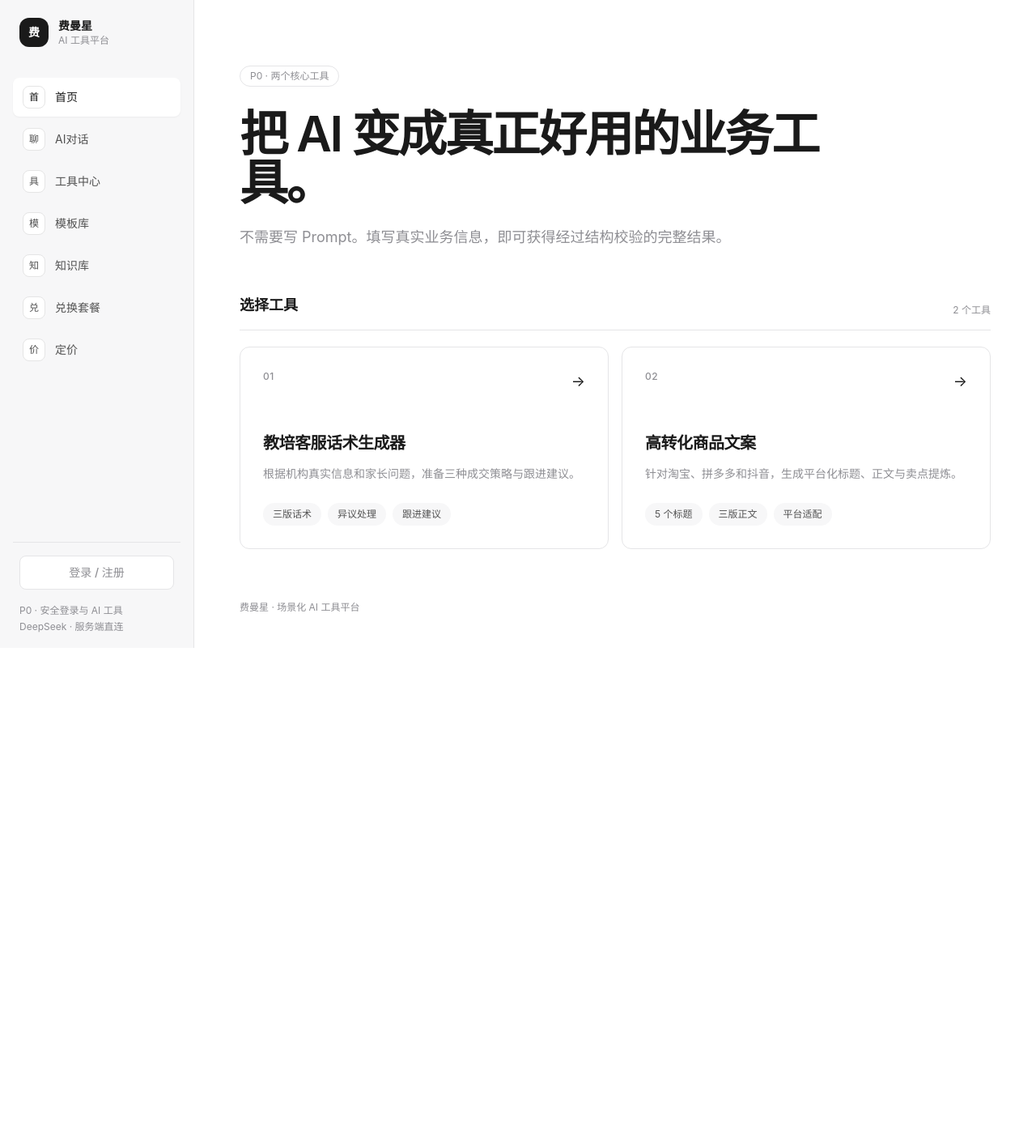
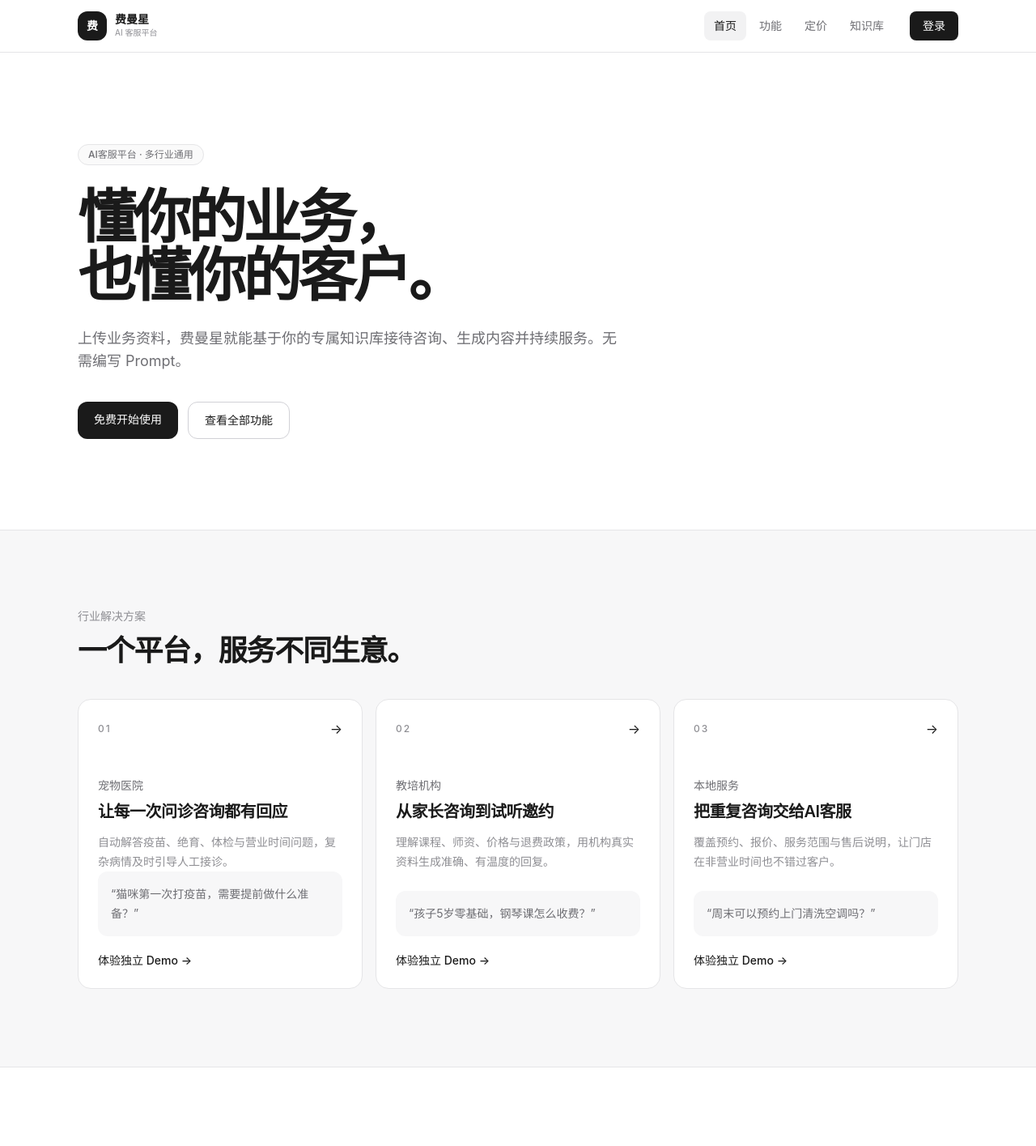
Before and after one commit to loicluo08-ui/feiman-star, a Next.js app: page / in a window 1280 px wide. Shown: the top 1415 px of the page at 81% size. Before the commit the page ends 838 px from the top, so only its background shows below. Built offline with nearby package versions, Linux system fonts and the light colour scheme; no server answers.

Commit message:
feat: rebuild homepage for multi-industry AI service

```diff
--- /dev/null
+++ b/app/demos/[industry]/page.tsx
@@ -0,0 +1,71 @@
+import type { Metadata } from "next";
+import Link from "next/link";
+import { notFound } from "next/navigation";
+
+const demos = {
+  "pet-hospital": {
+    name: "宠物医院",
+    title: "宠物医院 AI 客服 Demo",
+    description: "基于门店服务说明，回答常见问诊前咨询，并识别需要人工或线下就医的情况。",
+    question: "猫咪第一次打疫苗，需要提前做什么准备？",
+    answer: "建议先确认猫咪已满8周龄，近期精神、食欲和排便正常，并且完成基础驱虫。接种当天请带好免疫记录，避免洗澡和长途运输。如果有呕吐、腹泻或发热，请先由医生评估，再决定是否接种。需要我帮你预约到院时间吗？",
+    source: "门店疫苗接种须知.pdf",
+  },
+  education: {
+    name: "教培机构",
+    title: "教培机构 AI 客服 Demo",
+    description: "结合课程、师资与价格资料，为家长提供准确回答并自然推进试听。",
+    question: "孩子5岁零基础，钢琴课怎么收费？之前学过半年没兴趣了。",
+    answer: "5岁零基础可以从启蒙一对一开始，单课时为120–180元，具体会根据老师级别和课包确定。之前学过但兴趣不足很常见，试听时老师会先观察孩子的节奏感和接受方式，再用游戏化练习找到兴趣点。可以先安排一次试听，不急着决定长期课包。",
+    source: "星韵钢琴课程与试听政策.md",
+  },
+  "local-service": {
+    name: "本地服务",
+    title: "本地服务 AI 客服 Demo",
+    description: "及时回答预约、报价和服务范围问题，让门店闭店后仍然能够承接线索。",
+    question: "周末可以预约上门清洗空调吗？两台挂机大概多少钱？",
+    answer: "周六、周日都可以预约。两台常规壁挂式空调基础清洗参考价为198元，若需要深度拆洗，师傅会在上门检查后说明差价，确认后才施工。请告诉我所在小区和方便的时间段，我可以先为你登记。",
+    source: "上门服务项目与报价.txt",
+  },
+} as const;
+
+type Industry = keyof typeof demos;
+
+export function generateStaticParams() {
+  return Object.keys(demos).map((industry) => ({ industry }));
+}
+
+export function generateMetadata({ params }: { params: { industry: string } }): Metadata {
+  const demo = demos[params.industry as Industry];
+  return { title: demo?.title ?? "行业 Demo" };
+}
+
+export default function IndustryDemoPage({ params }: { params: { industry: string } }) {
+  const demo = demos[params.industry as Industry];
+  if (!demo) notFound();
+
+  return (
+    <div className="mx-auto min-h-[calc(100vh-4rem)] max-w-4xl px-5 py-14 sm:px-8 sm:py-20">
+      <Link href="/#industries" className="focus-ring rounded text-sm text-[#6e6e73] hover:text-[#1a1a1a]">← 返回行业方案</Link>
+      <header className="mt-8 max-w-2xl">
+        <span className="inline-flex rounded-full bg-[#f2f2f3] px-3 py-1 text-xs font-medium text-[#6e6e73]">{demo.name} · 独立 Demo</span>
+        <h1 className="mt-5 text-4xl font-semibold tracking-[-0.04em]">{demo.title}</h1>
+        <p className="mt-4 text-sm leading-7 text-[#6e6e73]">{demo.description}</p>
+      </header>
+
+      <section className="mt-10 rounded-2xl border border-[#e5e5e7] bg-[#f7f7f8] p-5 sm:p-7" aria-label="客服对话示例">
+        <article className="ml-auto max-w-[85%] rounded-2xl bg-[#1a1a1a] px-4 py-3 text-sm leading-7 text-white">{demo.question}</article>
+        <article className="mt-4 max-w-[90%] rounded-2xl border border-[#e5e5e7] bg-white px-4 py-3 text-sm leading-7">
+          <p>{demo.answer}</p>
+          <p className="mt-3 border-t border-[#e5e5e7] pt-2 text-xs text-[#8e8e93]">参考来源：{demo.source}</p>
+        </article>
+      </section>
+
+      <div className="mt-8 flex flex-wrap gap-3">
+        <Link href="/register" className="focus-ring rounded-xl bg-[#1a1a1a] px-5 py-3 text-sm font-medium text-white">创建我的AI客服</Link>
+        <Link href="/pricing" className="focus-ring rounded-xl border border-[#d1d1d6] px-5 py-3 text-sm font-medium hover:border-[#1a1a1a]">查看定价</Link>
+      </div>
+      <p className="mt-5 text-xs leading-5 text-[#8e8e93]">以上为场景演示，正式使用时回答将基于您上传的专属资料生成。</p>
+    </div>
+  );
+}
--- a/app/page.tsx
+++ b/app/page.tsx
@@ -1,71 +1,98 @@
 import type { Metadata } from "next";
 import Link from "next/link";
 
-export const metadata: Metadata = { title: "工具首页" };
+export const metadata: Metadata = { title: "AI客服平台 · 多行业通用" };
 
-const tools = [
+const industries = [
   {
-    number: "01",
-    title: "教培客服话术生成器",
-    description: "根据机构真实信息和家长问题，准备三种成交策略与跟进建议。",
-    href: "/tools/script-generator",
-    tags: ["三版话术", "异议处理", "跟进建议"],
+    eyebrow: "宠物医院",
+    title: "让每一次问诊咨询都有回应",
+    description: "自动解答疫苗、绝育、体检与营业时间问题，复杂病情及时引导人工接诊。",
+    href: "/demos/pet-hospital",
+    sample: "猫咪第一次打疫苗，需要提前做什么准备？",
   },
   {
-    number: "02",
-    title: "高转化商品文案",
-    description: "针对淘宝、拼多多和抖音，生成平台化标题、正文与卖点提炼。",
-    href: "/tools/product-copy",
-    tags: ["5 个标题", "三版正文", "平台适配"],
+    eyebrow: "教培机构",
+    title: "从家长咨询到试听邀约",
+    description: "理解课程、师资、价格与退费政策，用机构真实资料生成准确、有温度的回复。",
+    href: "/demos/education",
+    sample: "孩子5岁零基础，钢琴课怎么收费？",
+  },
+  {
+    eyebrow: "本地服务",
+    title: "把重复咨询交给AI客服",
+    description: "覆盖预约、报价、服务范围与售后说明，让门店在非营业时间也不错过客户。",
+    href: "/demos/local-service",
+    sample: "周末可以预约上门清洗空调吗？",
   },
 ];
 
 export default function HomePage() {
   return (
-    <div className="mx-auto flex min-h-screen max-w-5xl flex-col px-5 py-12 sm:px-8 lg:px-12 lg:py-20">
-      <div className="max-w-3xl">
-        <span className="inline-flex rounded-full border border-[#e5e5e7] px-3 py-1 text-xs text-[#8e8e93]">P0 · 两个核心工具</span>
-        <h1 className="mt-7 text-4xl font-semibold tracking-[-0.04em] sm:text-6xl">把 AI 变成真正好用的业务工具。</h1>
-        <p className="mt-6 max-w-2xl text-base leading-8 text-[#8e8e93] sm:text-lg">
-          不需要写 Prompt。填写真实业务信息，即可获得经过结构校验的完整结果。
+    <div>
+      <section className="mx-auto max-w-6xl px-5 pb-20 pt-20 sm:px-8 sm:pb-28 sm:pt-28">
+        <div className="max-w-4xl">
+          <span className="inline-flex rounded-full border border-[#e5e5e7] bg-[#fafafa] px-3 py-1 text-xs font-medium text-[#6e6e73]">
+            AI客服平台 · 多行业通用
+          </span>
+          <h1 className="mt-7 text-5xl font-semibold tracking-[-0.055em] sm:text-7xl">
+            懂你的业务，<br />也懂你的客户。
+          </h1>
+          <p className="mt-7 max-w-2xl text-base leading-8 text-[#6e6e73] sm:text-lg">
+            上传业务资料，费曼星就能基于你的专属知识库接待咨询、生成内容并持续服务。无需编写 Prompt。
           </p>
+          <div className="mt-9 flex flex-wrap gap-3">
+            <Link href="/register" className="focus-ring rounded-xl bg-[#1a1a1a] px-5 py-3 text-sm font-medium text-white">免费开始使用</Link>
+            <Link href="/tools" className="focus-ring rounded-xl border border-[#d1d1d6] px-5 py-3 text-sm font-medium hover:border-[#1a1a1a]">查看全部功能</Link>
           </div>
+        </div>
+      </section>
 
-      <section aria-labelledby="tools-heading" className="mt-14">
-        <div className="flex items-end justify-between gap-4 border-b border-[#e5e5e7] pb-4">
-          <h2 id="tools-heading" className="text-lg font-semibold">
-            选择工具
-          </h2>
-          <span className="text-xs text-[#8e8e93]">2 个工具</span>
+      <section id="industries" aria-labelledby="industries-title" className="border-y border-[#e5e5e7] bg-[#f7f7f8]">
+        <div className="mx-auto max-w-6xl px-5 py-20 sm:px-8 sm:py-24">
+          <div className="max-w-2xl">
+            <p className="text-sm font-medium text-[#8e8e93]">行业解决方案</p>
+            <h2 id="industries-title" className="mt-3 text-3xl font-semibold tracking-[-0.035em] sm:text-4xl">一个平台，服务不同生意。</h2>
           </div>
-        <div className="mt-5 grid gap-4 md:grid-cols-2">
-          {tools.map((tool) => (
-            <Link
-              key={tool.href}
-              href={tool.href}
-              className="focus-ring group rounded-xl border border-[#e5e5e7] bg-white p-6 transition-all duration-200 hover:-translate-y-0.5 hover:border-neutral-300 hover:shadow-[0_16px_45px_rgba(0,0,0,0.06)] sm:p-7"
-            >
-              <div className="flex items-start justify-between gap-4">
-                <span className="text-xs font-medium tracking-wider text-[#8e8e93]">{tool.number}</span>
-                <span aria-hidden className="text-lg transition-transform group-hover:translate-x-1">
-                  →
-                </span>
+          <div className="mt-10 grid gap-4 lg:grid-cols-3">
+            {industries.map((industry, index) => (
+              <Link key={industry.href} href={industry.href} className="focus-ring group flex min-h-[320px] flex-col rounded-2xl border border-[#e5e5e7] bg-white p-6 transition-all hover:-translate-y-1 hover:shadow-[0_20px_50px_rgba(0,0,0,0.07)]">
+                <div className="flex items-center justify-between">
+                  <span className="text-xs font-medium tracking-[0.16em] text-[#8e8e93]">0{index + 1}</span>
+                  <span aria-hidden className="transition-transform group-hover:translate-x-1">→</span>
                 </div>
-              <h3 className="mt-12 text-xl font-semibold tracking-tight">{tool.title}</h3>
-              <p className="mt-3 text-sm leading-6 text-[#8e8e93]">{tool.description}</p>
-              <div className="mt-6 flex flex-wrap gap-2">
-                {tool.tags.map((tag) => (
-                  <span key={tag} className="rounded-full bg-[#f7f7f8] px-3 py-1.5 text-xs text-neutral-600">
-                    {tag}
-                  </span>
-                ))}
-              </div>
+                <p className="mt-12 text-sm font-medium text-[#6e6e73]">{industry.eyebrow}</p>
+                <h3 className="mt-2 text-xl font-semibold tracking-tight">{industry.title}</h3>
+                <p className="mt-3 text-sm leading-6 text-[#8e8e93]">{industry.description}</p>
+                <div className="mt-auto rounded-xl bg-[#f7f7f8] p-4 text-sm leading-6 text-[#6e6e73]">“{industry.sample}”</div>
+                <span className="mt-5 text-sm font-medium">体验独立 Demo →</span>
               </Link>
             ))}
           </div>
+        </div>
       </section>
 
-      <footer className="mt-auto pt-16 text-xs text-[#8e8e93]">费曼星 · 场景化 AI 工具平台</footer>
+      <section className="mx-auto grid max-w-6xl gap-8 px-5 py-20 sm:px-8 md:grid-cols-[1fr_auto] md:items-center sm:py-24">
+        <div>
+          <p className="text-sm font-medium text-[#8e8e93]">从资料到回答</p>
+          <h2 className="mt-3 max-w-2xl text-3xl font-semibold tracking-[-0.035em]">把自己的业务知识，变成随时在线的AI客服。</h2>
+        </div>
+        <Link href="/knowledge" className="focus-ring rounded-xl border border-[#d1d1d6] px-5 py-3 text-center text-sm font-medium hover:border-[#1a1a1a]">建立专属知识库</Link>
+      </section>
+
+      <footer className="border-t border-[#e5e5e7] bg-[#fafafa]">
+        <div className="mx-auto flex max-w-6xl flex-col gap-5 px-5 py-10 text-sm text-[#6e6e73] sm:flex-row sm:items-center sm:justify-between sm:px-8">
+          <div>
+            <p className="font-medium text-[#1a1a1a]">费曼星 · AI客服平台</p>
+            <p className="mt-1 text-xs">让每一家小企业都拥有自己的AI客服。</p>
+          </div>
+          <div className="flex flex-wrap gap-x-5 gap-y-2 text-xs">
+            <Link href="/pricing" className="hover:text-[#1a1a1a]">套餐与定价</Link>
+            <Link href="/login" className="hover:text-[#1a1a1a]">登录平台</Link>
+            <a href="https://github.com/loicluo08-ui/feiman-star" target="_blank" rel="noreferrer" className="hover:text-[#1a1a1a]">联系费曼星</a>
+          </div>
+        </div>
+      </footer>
     </div>
   );
 }
--- a/components/app-shell.tsx
+++ b/components/app-shell.tsx
@@ -2,40 +2,37 @@
 
 import Link from "next/link";
 import { usePathname } from "next/navigation";
-import { useState } from "react";
-import { AccountPanel } from "@/components/account-panel";
+import { useEffect, useState } from "react";
 
 const navigationItems = [
-  { href: "/", label: "首页", short: "首" },
-  { href: "/chat", label: "AI对话", short: "聊" },
-  { href: "/tools", label: "工具中心", short: "具" },
-  { href: "/templates", label: "模板库", short: "模" },
-  { href: "/knowledge", label: "知识库", short: "知" },
-  { href: "/redeem", label: "兑换套餐", short: "兑" },
-  { href: "/pricing", label: "定价", short: "价" },
+  { href: "/", label: "首页" },
+  { href: "/tools", label: "功能" },
+  { href: "/pricing", label: "定价" },
+  { href: "/knowledge", label: "知识库" },
 ];
+
+type SessionState =
+  | { loading: true }
+  | { loading: false; authenticated: boolean };
 
 function Navigation({ onNavigate }: { onNavigate?: () => void }) {
   const pathname = usePathname();
 
   return (
-    <nav aria-label="主导航" className="space-y-1">
+    <nav aria-label="主导航" className="flex flex-col gap-1 md:flex-row md:items-center md:gap-1">
       {navigationItems.map((item) => {
         const active =
           pathname === item.href ||
-          (item.href === "/tools" && pathname.startsWith("/tools/"));
+          (item.href !== "/" && pathname.startsWith(`${item.href}/`));
         return (
           <Link
             key={item.href}
             href={item.href}
             onClick={onNavigate}
-            className={`focus-ring flex items-center gap-3 rounded-lg px-3 py-2.5 text-sm transition-colors ${
-              active ? "bg-white font-medium shadow-sm" : "text-neutral-600 hover:bg-white/70"
+            className={`focus-ring rounded-lg px-3 py-2 text-sm transition-colors ${
+              active ? "bg-[#f2f2f3] font-medium text-[#1a1a1a]" : "text-[#6e6e73] hover:bg-[#f7f7f8] hover:text-[#1a1a1a]"
             }`}
           >
-            <span aria-hidden className="grid h-7 w-7 place-items-center rounded-lg border border-neutral-200 bg-white text-xs">
-              {item.short}
-            </span>
             {item.label}
           </Link>
         );
@@ -45,82 +42,69 @@ function Navigation({ onNavigate }: { onNavigate?: () => void }) {
 }
 
 export function AppShell({ children }: { children: React.ReactNode }) {
+  const pathname = usePathname();
   const [menuOpen, setMenuOpen] = useState(false);
-  const pathname = usePathname();
-  const isAuthPage =
-    pathname === "/login" ||
-    pathname === "/register" ||
-    pathname.startsWith("/auth/");
+  const [session, setSession] = useState<SessionState>({ loading: true });
+  const isAuthPage = pathname === "/login" || pathname === "/register" || pathname.startsWith("/auth/");
+
+  useEffect(() => {
+    if (isAuthPage) return;
+    let active = true;
+    fetch("/api/auth/session", { cache: "no-store" })
+      .then((response) => response.json())
+      .then((payload: { authenticated?: boolean }) => {
+        if (active) setSession({ loading: false, authenticated: Boolean(payload.authenticated) });
+      })
+      .catch(() => active && setSession({ loading: false, authenticated: false }));
+    return () => { active = false; };
+  }, [isAuthPage, pathname]);
 
   if (isAuthPage) return <>{children}</>;
 
+  const accountHref = !session.loading && session.authenticated ? "/dashboard" : "/login";
+  const accountLabel = !session.loading && session.authenticated ? "用户中心" : "登录";
+
   return (
     <div className="min-h-screen bg-white">
-      <aside className="fixed inset-y-0 left-0 z-20 hidden w-60 border-r border-[#e5e5e7] bg-[#f7f7f8] p-4 lg:flex lg:flex-col">
-        <Link href="/" className="focus-ring mb-8 flex items-center gap-3 rounded-lg px-2 py-1.5">
-          <span aria-hidden className="grid h-9 w-9 place-items-center rounded-xl bg-[#1a1a1a] text-sm font-semibold text-white">
-            费
-          </span>
+      <header className="sticky top-0 z-30 border-b border-[#e5e5e7] bg-white/90 backdrop-blur-xl">
+        <div className="mx-auto flex h-16 max-w-6xl items-center justify-between px-5 sm:px-8">
+          <Link href="/" className="focus-ring flex items-center gap-2.5 rounded-lg" aria-label="费曼星首页">
+            <span aria-hidden className="grid h-9 w-9 place-items-center rounded-xl bg-[#1a1a1a] text-sm font-semibold text-white">费</span>
             <span>
-            <span className="block text-sm font-semibold">费曼星</span>
-            <span className="block text-xs text-[#8e8e93]">AI 工具平台</span>
+              <span className="block text-sm font-semibold leading-4">费曼星</span>
+              <span className="block text-[10px] leading-4 text-[#8e8e93]">AI 客服平台</span>
             </span>
           </Link>
+
+          <div className="hidden items-center gap-3 md:flex">
             <Navigation />
-        <div className="mt-auto space-y-4 border-t border-[#e5e5e7] px-2 pt-4 text-xs leading-5 text-[#8e8e93]">
-          <AccountPanel />
-          <p>
-            P0 · 安全登录与 AI 工具
-            <br />
-            DeepSeek · 服务端直连
-          </p>
+            <Link href={accountHref} className="focus-ring ml-2 rounded-lg bg-[#1a1a1a] px-4 py-2 text-sm font-medium text-white">
+              {session.loading ? "登录" : accountLabel}
+            </Link>
           </div>
-      </aside>
 
-      <header className="sticky top-0 z-10 flex h-16 items-center justify-between border-b border-[#e5e5e7] bg-white/90 px-5 backdrop-blur lg:hidden">
-        <Link href="/" className="focus-ring flex items-center gap-2 rounded-lg">
-          <span aria-hidden className="grid h-8 w-8 place-items-center rounded-lg bg-[#1a1a1a] text-xs font-semibold text-white">
-            费
-          </span>
-          <span className="text-sm font-semibold">费曼星</span>
-        </Link>
           <button
             type="button"
             aria-label={menuOpen ? "关闭导航" : "打开导航"}
             aria-expanded={menuOpen}
             onClick={() => setMenuOpen((value) => !value)}
-          className="focus-ring grid h-10 w-10 place-items-center rounded-lg border border-[#e5e5e7] bg-white"
+            className="focus-ring grid h-10 w-10 place-items-center rounded-lg border border-[#e5e5e7] md:hidden"
           >
-          <span aria-hidden className="text-lg leading-none">{menuOpen ? "×" : "☰"}</span>
+            <span aria-hidden>{menuOpen ? "×" : "☰"}</span>
           </button>
+        </div>
+
+        {menuOpen ? (
+          <div className="border-t border-[#e5e5e7] bg-white px-5 py-4 md:hidden">
+            <Navigation onNavigate={() => setMenuOpen(false)} />
+            <Link href={accountHref} onClick={() => setMenuOpen(false)} className="focus-ring mt-3 block rounded-lg bg-[#1a1a1a] px-4 py-2.5 text-center text-sm font-medium text-white">
+              {session.loading ? "登录" : accountLabel}
+            </Link>
+          </div>
+        ) : null}
       </header>
 
-      {menuOpen ? (
-        <div className="fixed inset-0 z-30 lg:hidden">
-          <button
-            type="button"
-            aria-label="关闭导航遮罩"
-            className="absolute inset-0 bg-black/20"
-            onClick={() => setMenuOpen(false)}
-          />
-          <aside className="absolute inset-y-0 left-0 w-[min(84vw,320px)] border-r border-[#e5e5e7] bg-[#f7f7f8] p-5 shadow-xl">
-            <div className="mb-8 flex items-center justify-between">
-              <span className="font-semibold">费曼星</span>
-              <button
-                type="button"
-                onClick={() => setMenuOpen(false)}
-                className="focus-ring grid h-9 w-9 place-items-center rounded-lg border border-[#e5e5e7] bg-white"
-                aria-label="关闭导航"
-              >
-                ×
-              </button>
-            </div>
-            <Navigation onNavigate={() => setMenuOpen(false)} />
-          </aside>
-        </div>
-      ) : null}
-
-      <main className="lg:pl-60">{children}</main>
+      <main>{children}</main>
     </div>
   );
 }
```
Lines whose indentation alone changed are shown as unchanged.
